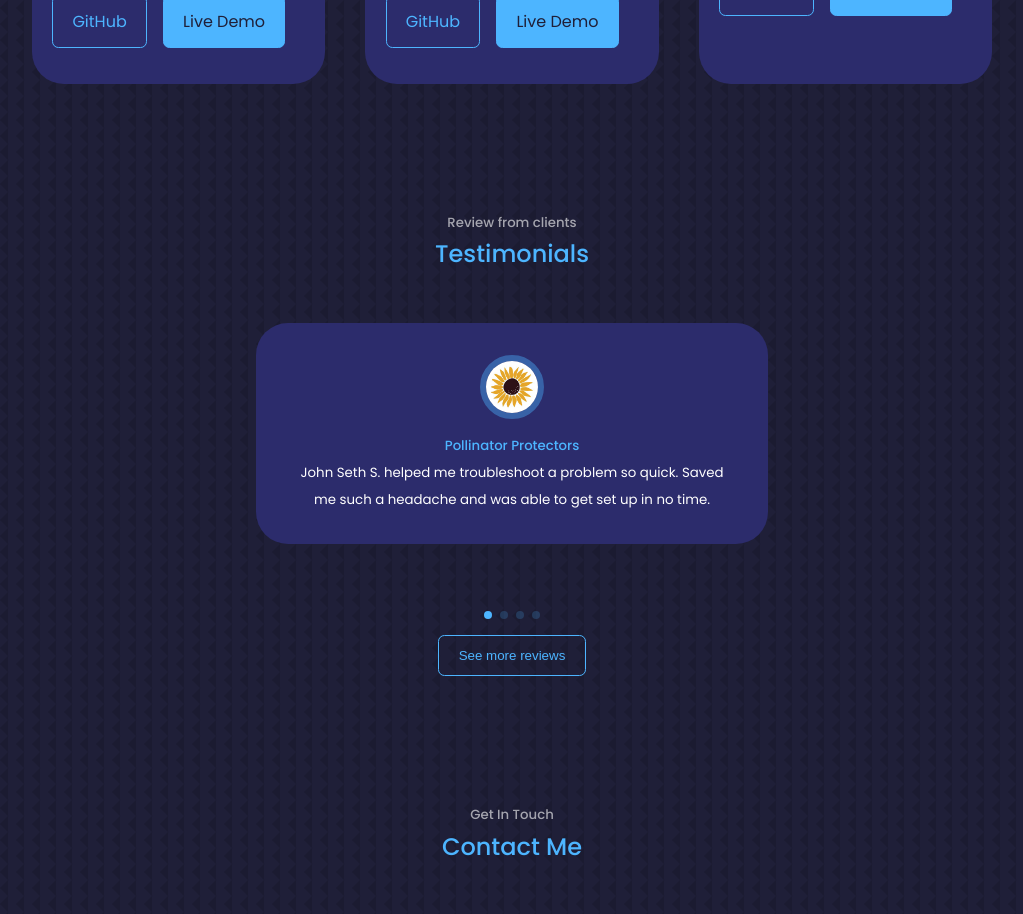
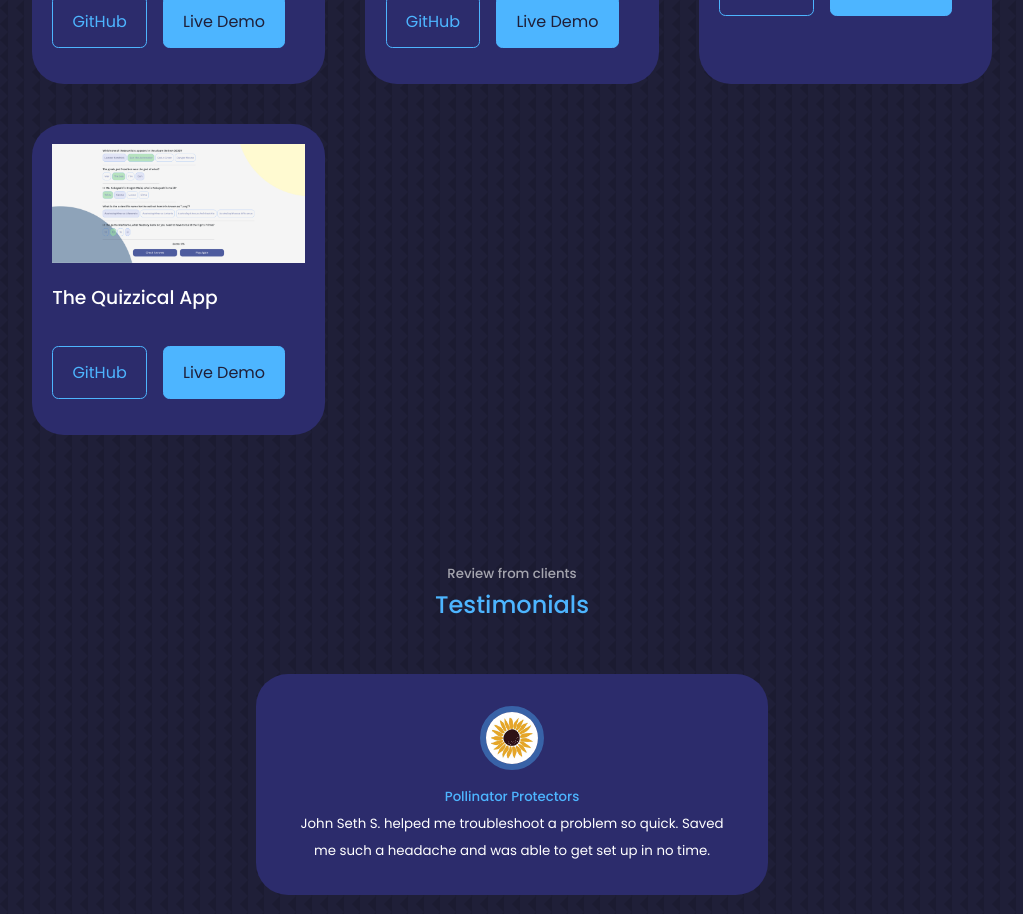
Before and after one commit to johnsethsalazar/personal-portfolio, a React (Create React App) app: page / in a window 1280 px wide. Shown: the part 3840-4754 px from the top of the page, without its empty margins (128-1151 px from the left). Built offline with nearby package versions, Linux system fonts and the light colour scheme.

Commit message:
Added new project: Quizzical app on portfolio section

```diff
--- a/public/index.html
+++ b/public/index.html
@@ -5,6 +5,7 @@
     <meta http-equiv="X-UA-Compatible" content="IE=edge">
     <meta name="viewport" content="width=device-width, initial-scale=1.0">
     <title>John Seth Salazar</title>
+    <link rel="icon" type="image/x-icon" href="../src/assets/favicon-32x32.png">
 </head>
 <body>
     <div id="root"></div>
--- a/src/components/portfolio/Portfolio.jsx
+++ b/src/components/portfolio/Portfolio.jsx
@@ -3,6 +3,7 @@ import './portfolio.css'
 import IMG1 from '../../assets/therandompasswordgenerator.png'
 import IMG2 from '../../assets/desktopdashboard.png'
 import IMG3 from '../../assets/travel-journal.png'
+import IMG4 from '../../assets/quizzical-app.png'
 
 //Do not use the images in production
 
@@ -27,6 +28,13 @@ const data = [
     title: 'Travel Journal',
     github: 'https://github.com/johnsethsalazar/react-travel-journal',
     demo: 'https://johnseth-traveljournal.netlify.app/'
+  },
+  {
+    id: 4,
+    image: IMG4,
+    title: 'The Quizzical App',
+    github: 'https://github.com/johnsethsalazar/react-quizzical-app',
+    demo: 'https://thequizzical.netlify.app/'
   }
 ]
 
```
Also changed, not shown: src/assets/favicon-32x32.png (added), src/assets/quizzical-app.png (added).
